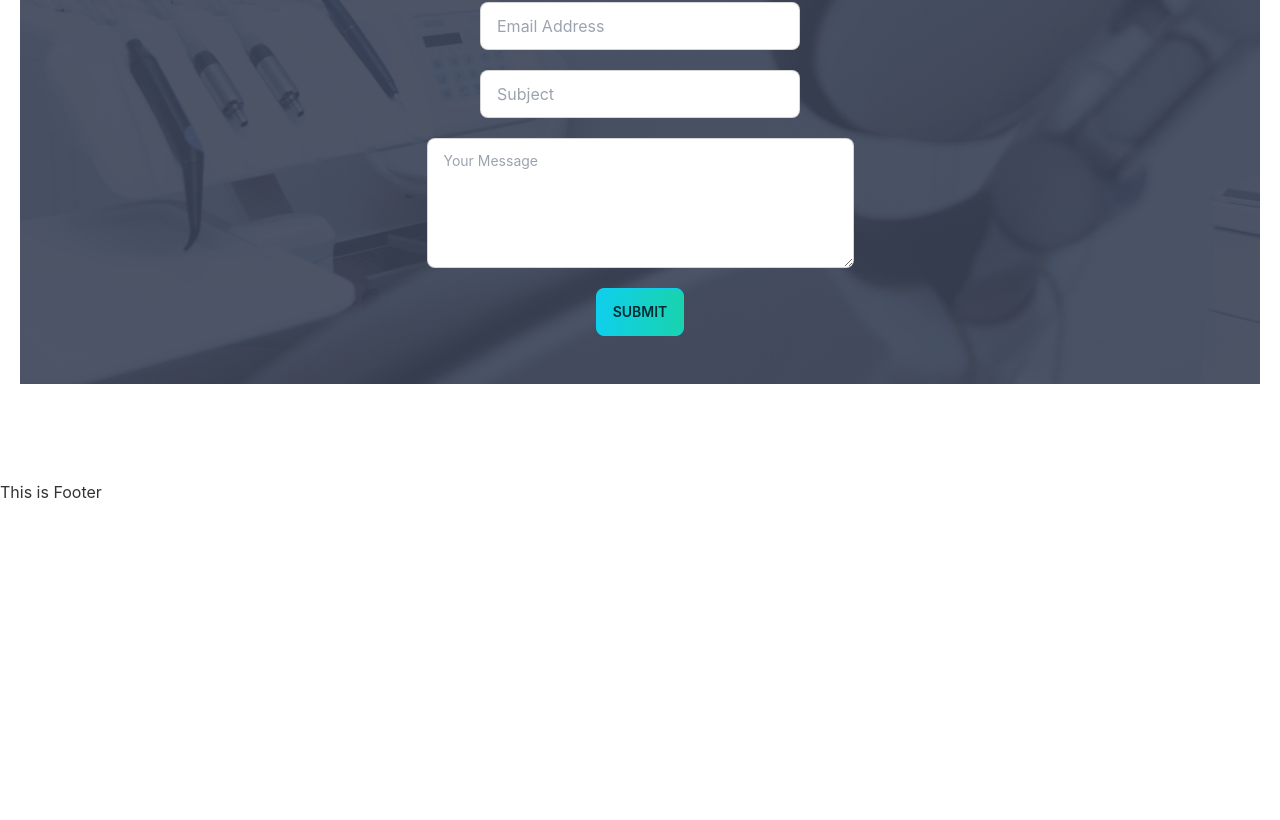
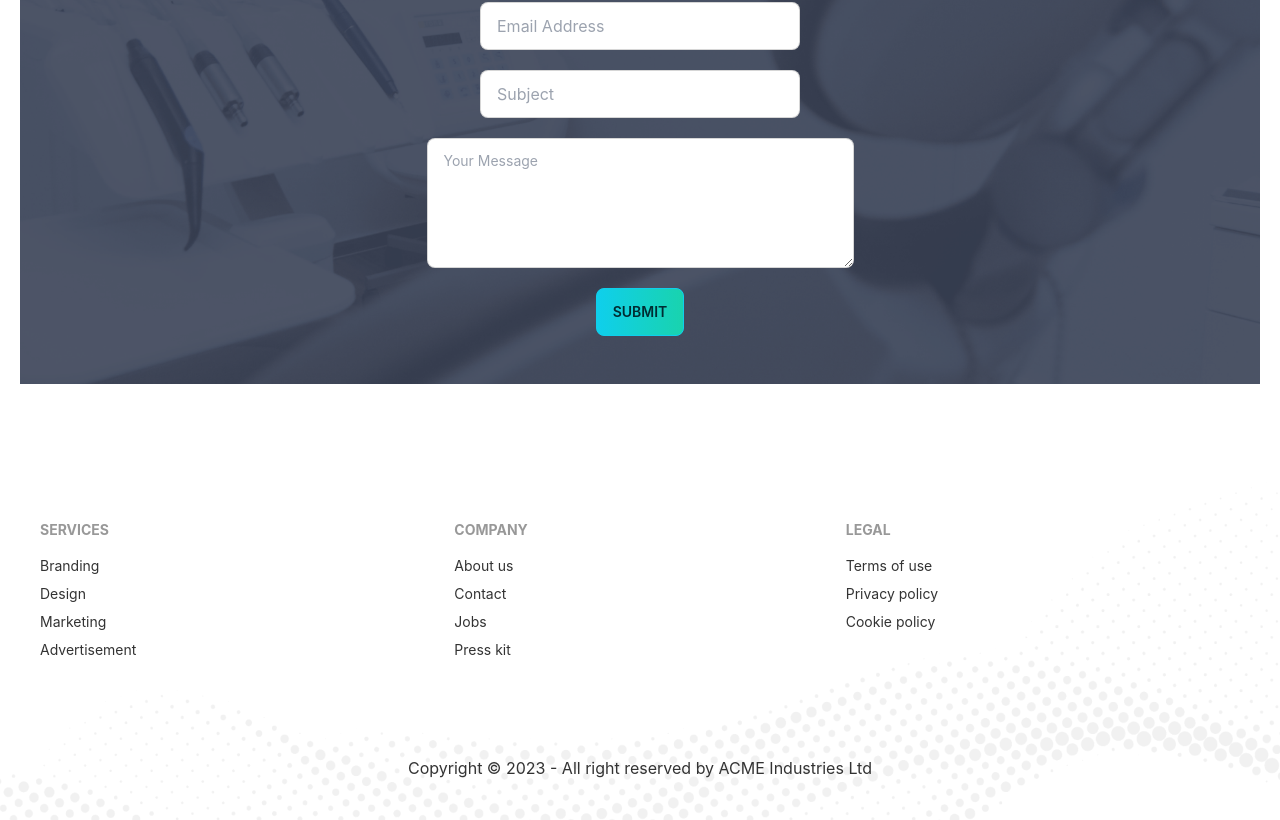
Before and after one commit to Hasanat902/patient-management-client, a React (Create React App) app: page / in a window 1280 px wide. Shown: the part 3066-3886 px from the top of the page. Before the commit the page ends 3570 px from the top, so only its background shows below. Built offline with nearby package versions, Linux system fonts and the light colour scheme.

Commit message:
added footer

```diff
--- a/src/Pages/Shared/Footer/Footer.js
+++ b/src/Pages/Shared/Footer/Footer.js
@@ -1,11 +1,37 @@
-import React from 'react';
+import React from "react";
+import { Link } from "react-router-dom";
+import footer from '../../../assets/images/footer.png';
 
 const Footer = () => {
-    return (
+  return (
+    <footer style={{background: `url(${footer})`, backgroundSize: 'cover'}} className="p-10">
+      <div className="footer">
         <div>
-            <h2>This is Footer</h2>
+          <span className="footer-title">Services</span>
+          <Link to='/' className="link link-hover">Branding</Link>
+          <Link to='/' className="link link-hover">Design</Link>
+          <Link to='/' className="link link-hover">Marketing</Link>
+          <Link to='/' className="link link-hover">Advertisement</Link>
         </div>
-    );
+        <div>
+          <span className="footer-title">Company</span>
+          <Link to='/' className="link link-hover">About us</Link>
+          <Link to='/' className="link link-hover">Contact</Link>
+          <Link to='/' className="link link-hover">Jobs</Link>
+          <Link to='/' className="link link-hover">Press kit</Link>
+        </div>
+        <div>
+          <span className="footer-title">Legal</span>
+          <Link to='/' className="link link-hover">Terms of use</Link>
+          <Link to='/' className="link link-hover">Privacy policy</Link>
+          <Link to='/' className="link link-hover">Cookie policy</Link>
+        </div>
+      </div>
+      <div className="text-center mt-24">
+        <p>Copyright © 2023 - All right reserved by ACME Industries Ltd</p>
+      </div>
+    </footer>
+  );
 };
 
 export default Footer;
```
